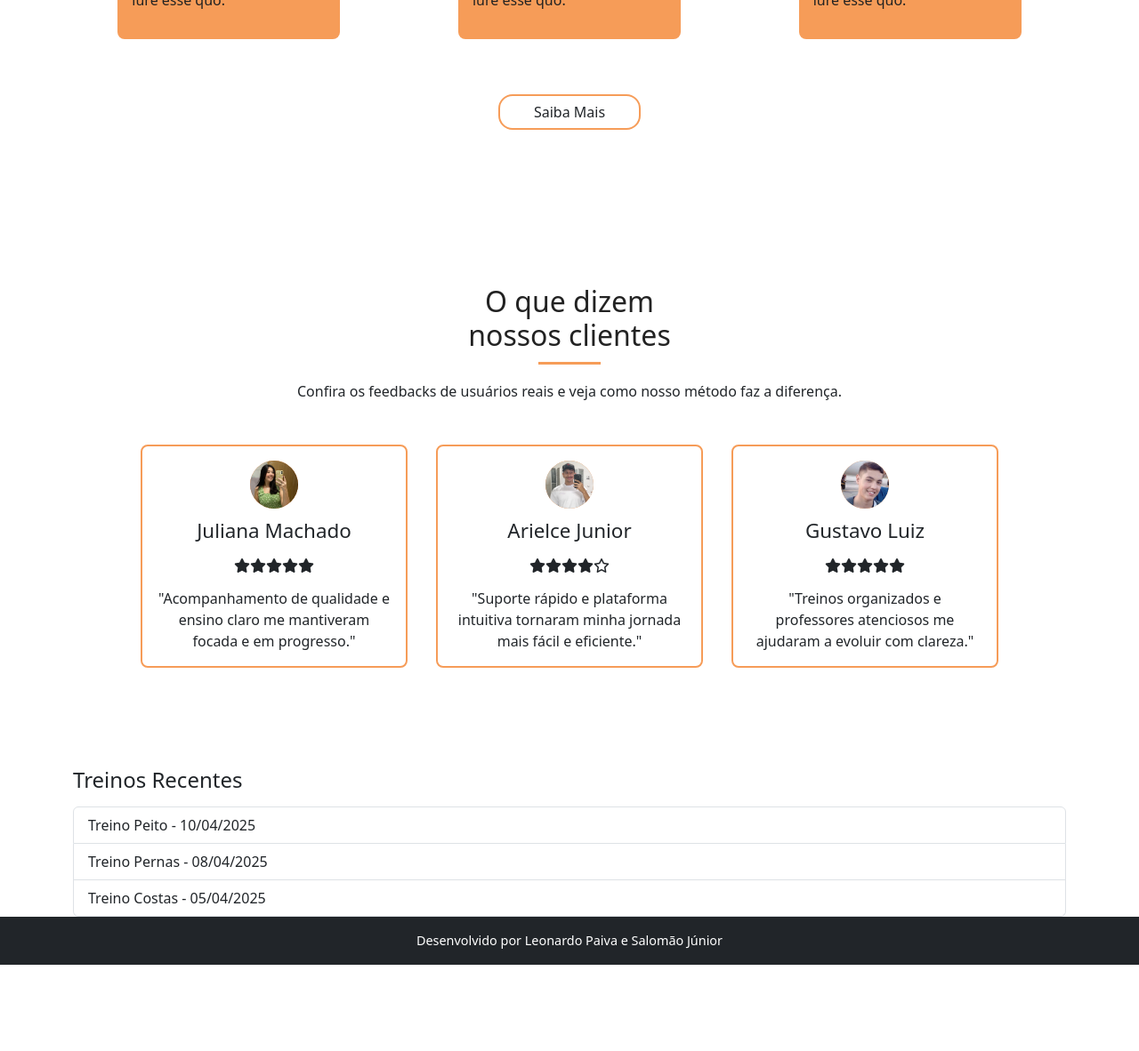
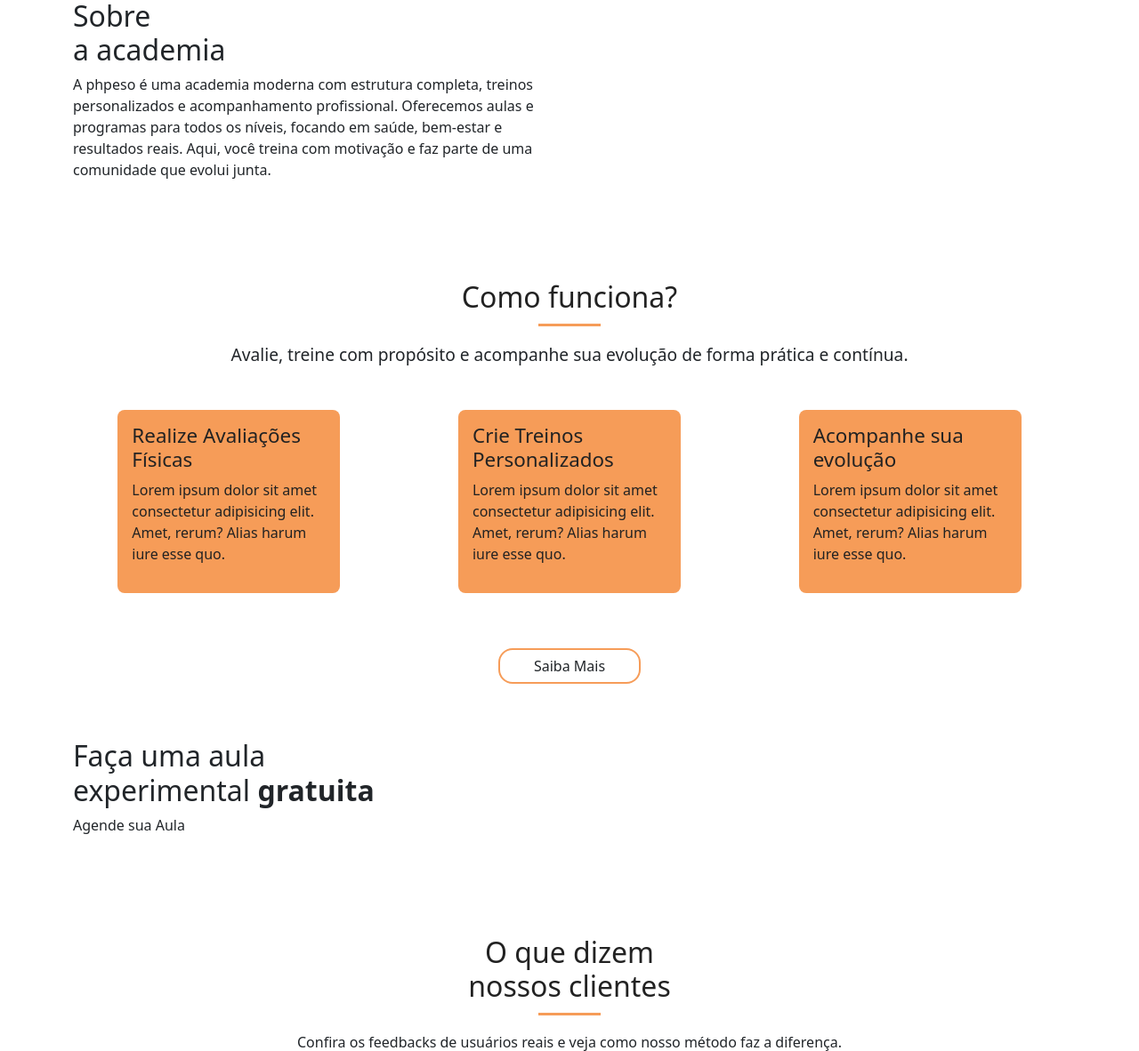
Before and after one commit to leopaivap/phpeso, a PHP site: page / in a window 1280 px wide. Shown: the part 1094-2276 px from the top of the page at 89% size. Before the commit the page ends 2179 px from the top, so only its background shows below. Run offline with PHP 8.4, Linux system fonts and the light colour scheme.

Commit message:
feat (custom-design): added about section

```diff
--- a/app/view/home.php
+++ b/app/view/home.php
@@ -6,9 +6,13 @@
     <meta name="viewport" content="width=device-width, initial-scale=1" />
     <title>PhPeso - Home</title>
     <link href="https://cdn.jsdelivr.net/npm/bootstrap@5.3.2/dist/css/bootstrap.min.css" rel="stylesheet" />
+
     <link rel="stylesheet" type="text/css" href="public/css/style.css" />
     <link rel="stylesheet" type="text/css" href="public/css/how-it-works.css" />
     <link rel="stylesheet" type="text/css" href="public/css/user-feedback.css" />
+    <link rel="stylesheet" type="text/css" href="public/css/free-trial-cta.css" />
+    <link rel="stylesheet" type="text/css" href="public/css/about.css" />
+
     <link rel="stylesheet" href="https://cdnjs.cloudflare.com/ajax/libs/font-awesome/6.7.2/css/all.min.css" integrity="sha512-Evv84Mr4kqVGRNSgIGL/F/aIDqQb7xQ2vcrdIwxfjThSH8CSR7PBEakCr51Ck+w+/U6swU2Im1vVX0SVk9ABhg==" crossorigin="anonymous" referrerpolicy="no-referrer" />
 </head>
 
@@ -18,14 +22,23 @@
     <main class="container mt-5">
         <section class="row align-items-center">
             <div class="col-md-6">
-                <h1 class="display-4 text-orange">PhPeso</h1>
+                <h1><span class="text-orange">Uma plataforma de treinos</span> pensada especialmente para o seu resultado!
+                </h1>
                 <p class="lead">
-                    Gerencie seus treinos de academia com facilidade! Visualize,
-                    adicione e acompanhe seus treinos e exercícios de forma simples.
+                    Acesse seus treinos, acompanhe sua evolução e receba orientações personalizadas.
                 </p>
+                <p class="lead">Cadastre-se e comece agora!</p>
             </div>
             <div class="col-md-6 text-center">
-                <img src="public/assets/home.jpg" alt="Imagem academia" class="img-fluid rounded" />
+                <img src="public/assets/home.webp" alt="Imagem academia" class="img-fluid rounded" />
+            </div>
+        </section>
+
+        <section id="about">
+            <img src="public/assets/about.webp" alt="Imagem academia" class="img-fluid rounded col-md-6" />
+            <div class="section-header col-md-6">
+                <h2>Sobre<br>a academia<span></span></h2>
+                <p>A phpeso é uma academia moderna com estrutura completa, treinos personalizados e acompanhamento profissional. Oferecemos aulas e programas para todos os níveis, focando em saúde, bem-estar e resultados reais. Aqui, você treina com motivação e faz parte de uma comunidade que evolui junta.</p>
             </div>
         </section>
 
@@ -51,6 +64,12 @@
             <div class="how-it-works-cta">
                 <span class="hiw-cta">Saiba Mais</span>
             </div>
+        </section>
+
+        <section id="free-trial-cta">
+            <h2>Faça uma aula<br>
+                experimental <strong>gratuita</strong></h2>
+            <span class="free-trial-cta">Agende sua Aula</span>
         </section>
 
         <section id="user-feedback-section">
```
